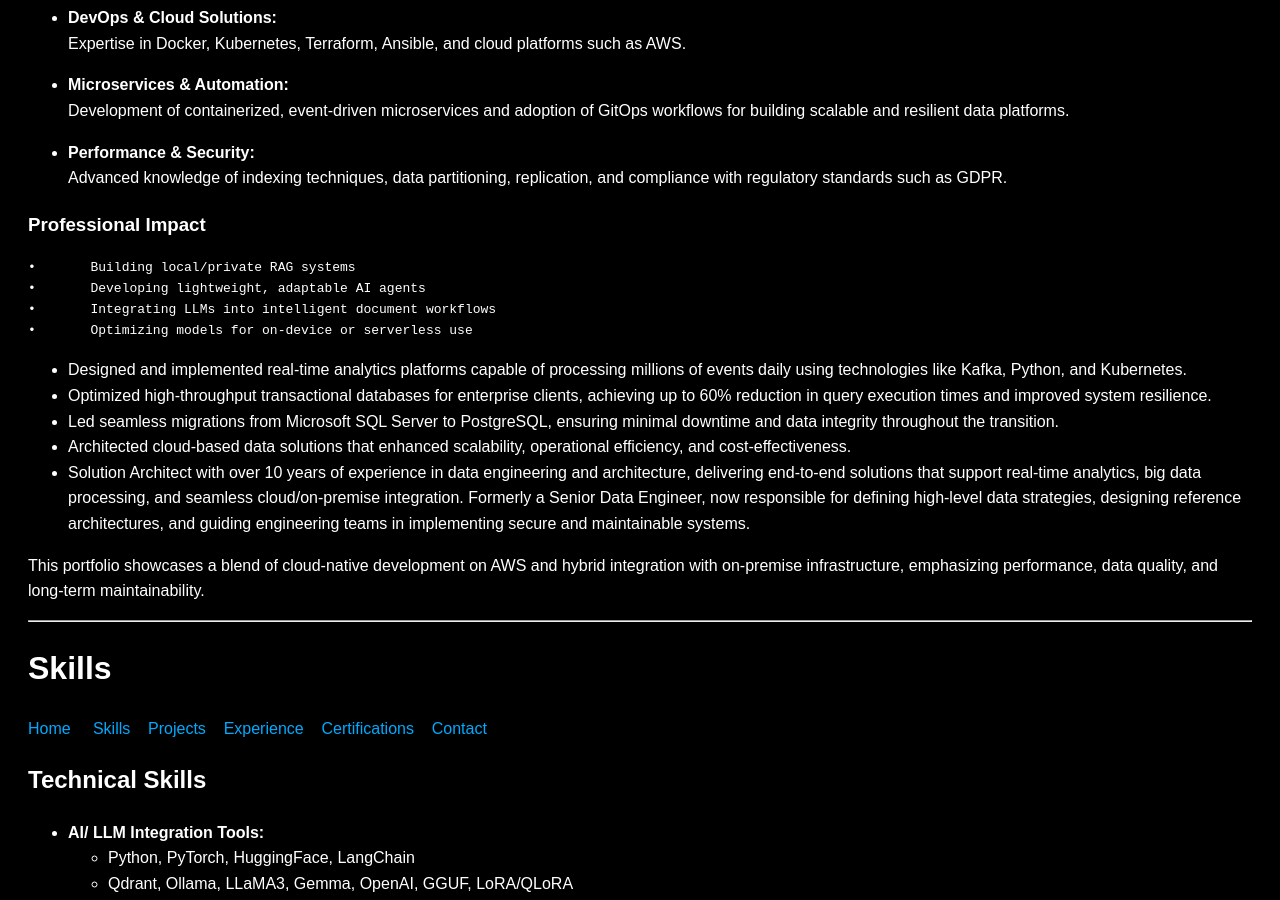
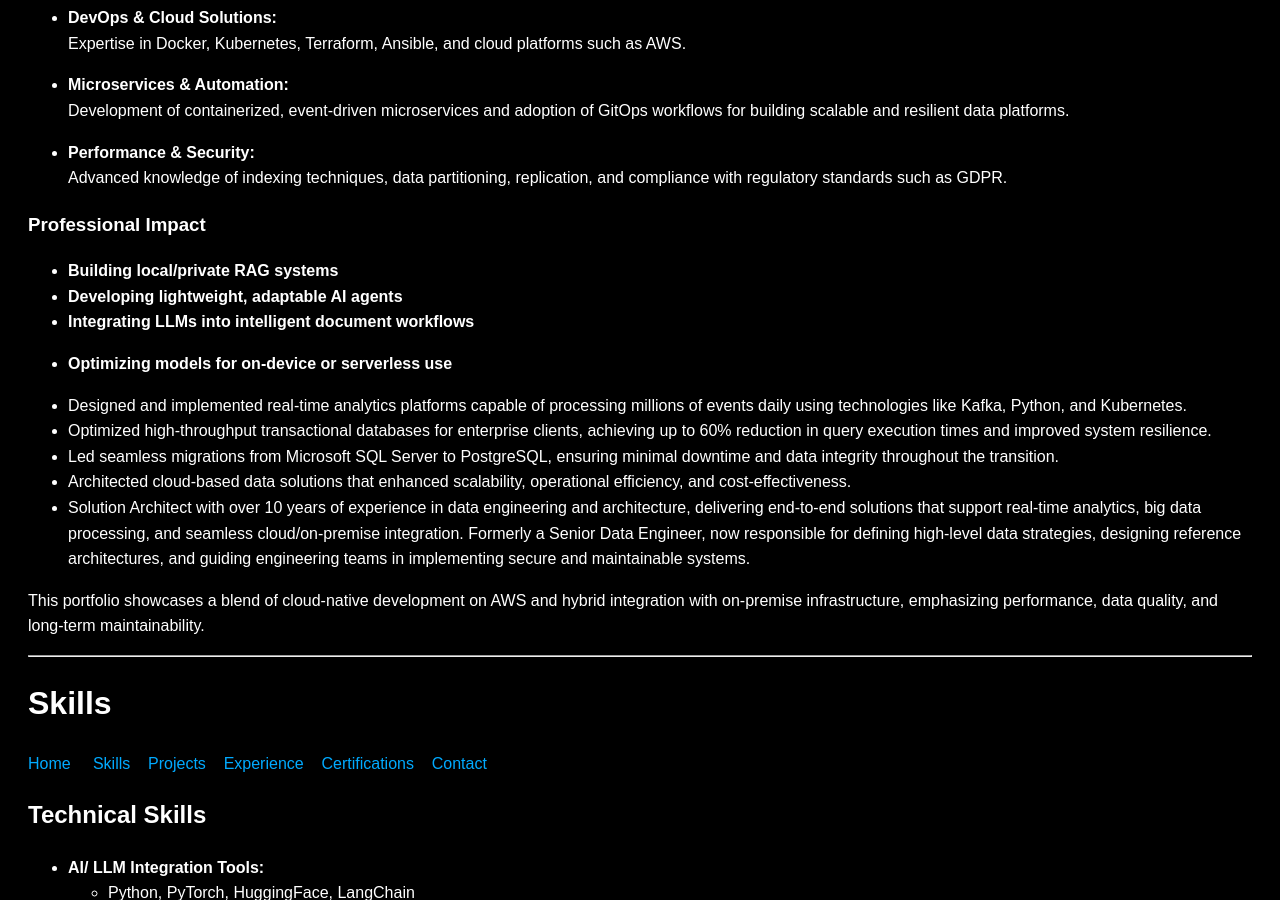
Before and after one commit to floyd011/datameshsync, a Jekyll site: the page built from portfolio/index.md, in a window 1280 px wide and 900 px high, scrolled down 1171 px. Built offline with Jekyll 4.4.1, drawn with Linux system fonts in a browser that asks for light colours.

```diff
--- a/portfolio/index.md
+++ b/portfolio/index.md
@@ -49,10 +49,10 @@ A seasoned Data Engineer with two decades of experience in designing, optimizing
 
 ### Professional Impact
 
-	•	Building local/private RAG systems
-	•	Developing lightweight, adaptable AI agents
-	•	Integrating LLMs into intelligent document workflows
-	•	Optimizing models for on-device or serverless use
+- **Building local/private RAG systems**
+- **Developing lightweight, adaptable AI agents**
+- **Integrating LLMs into intelligent document workflows**
+- **Optimizing models for on-device or serverless use**
 
 - Designed and implemented real-time analytics platforms capable of processing millions of events daily using technologies like Kafka, Python, and Kubernetes.
 - Optimized high-throughput transactional databases for enterprise clients, achieving up to 60% reduction in query execution times and improved system resilience.
```
